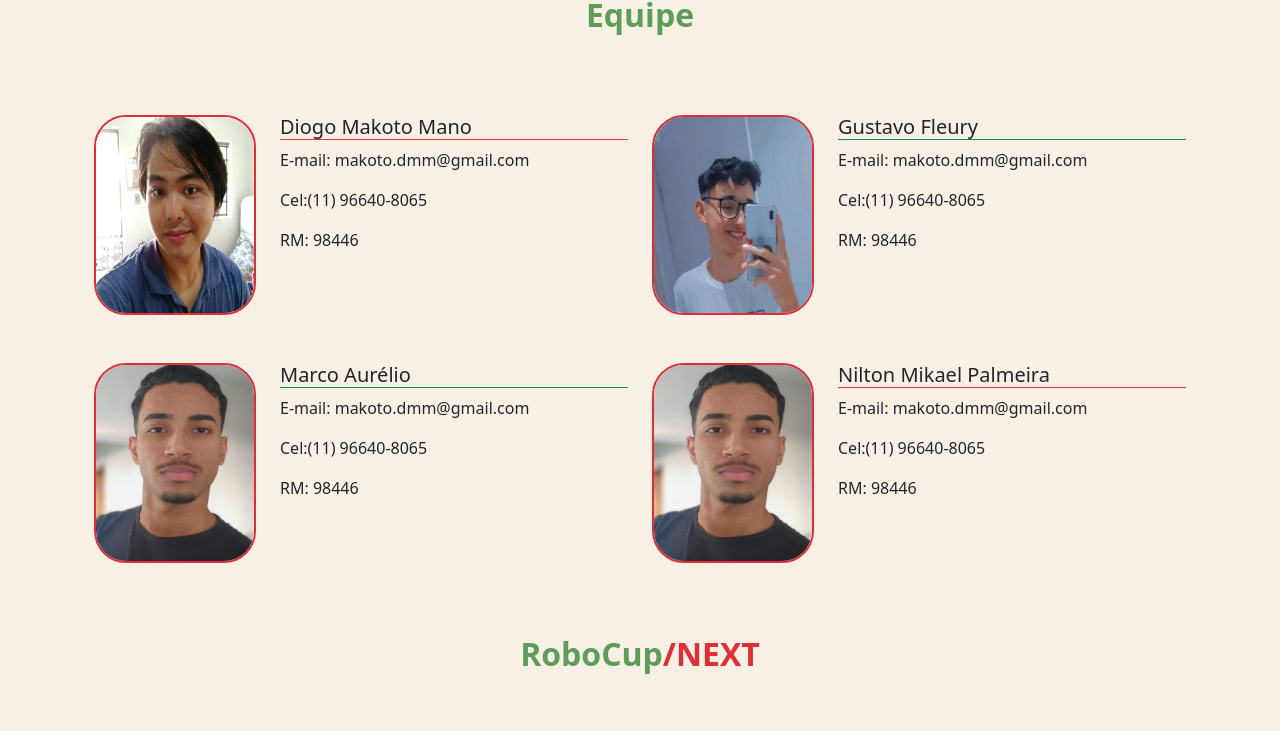
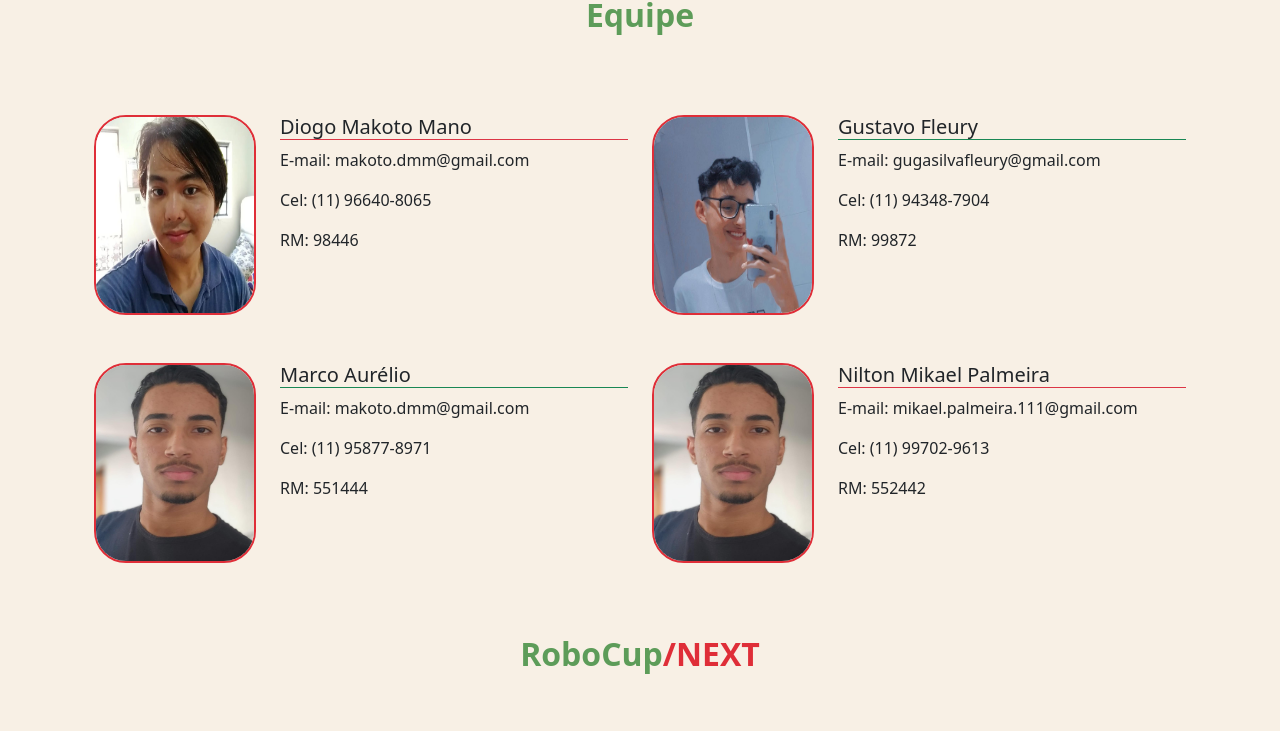
Before and after one commit to Mikael139/Sprint3, a plain HTML site: page index.html in a window 1280 px wide. Shown: the part 4766-5497 px from the top of the page. Drawn offline with nearby package versions, Linux system fonts and the light colour scheme.

Commit message:
Ajustado Section Equipes

```diff
--- a/index.html
+++ b/index.html
@@ -283,7 +283,7 @@
                     <div class="col-md-4">
                         <h5 class="border-bottom border-danger">Diogo Makoto Mano</h5>
                         <p>E-mail: makoto.dmm@gmail.com</p>
-                        <p>Cel:(11) 96640-8065</p>
+                        <p>Cel: (11) 96640-8065</p>
                         <p>RM: 98446</p>
                     </div>
                     <div class="col-md-2">
@@ -291,9 +291,9 @@
                     </div>
                     <div class="col-md-4">
                         <h5 class="border-bottom border-success">Gustavo Fleury</h5>
-                        <p>E-mail: makoto.dmm@gmail.com</p>
-                        <p>Cel:(11) 96640-8065</p>
-                        <p>RM: 98446</p>
+                        <p>E-mail: gugasilvafleury@gmail.com</p>
+                        <p>Cel: (11) 94348-7904</p>
+                        <p>RM: 99872</p>
                     </div>
                 </div>
                 <div class="row my-5">
@@ -303,17 +303,17 @@
                     <div class="col-md-4">
                         <h5 class="border-bottom border-success">Marco Aurélio</h5>
                         <p>E-mail: makoto.dmm@gmail.com</p>
-                        <p>Cel:(11) 96640-8065</p>
-                        <p>RM: 98446</p>
+                        <p>Cel: (11) 95877-8971</p>
+                        <p>RM: 551444</p>
                     </div>
                     <div class="col-md-2">
                         <img class="img-fluid img-equipe rounded-5" src="./IMG/mikaelfoto.jpeg" alt="Foto Mikael">
                     </div>
                     <div class="col-md-4">
                         <h5 class="border-bottom border-danger">Nilton Mikael Palmeira</h5>
-                        <p>E-mail: makoto.dmm@gmail.com</p>
-                        <p>Cel:(11) 96640-8065</p>
-                        <p>RM: 98446</p>
+                        <p>E-mail: mikael.palmeira.111@gmail.com</p>
+                        <p>Cel: (11) 99702-9613</p>
+                        <p>RM: 552442</p>
                     </div>
                 </div>
              </div>
```
